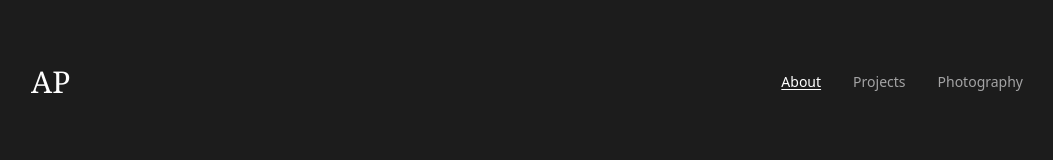
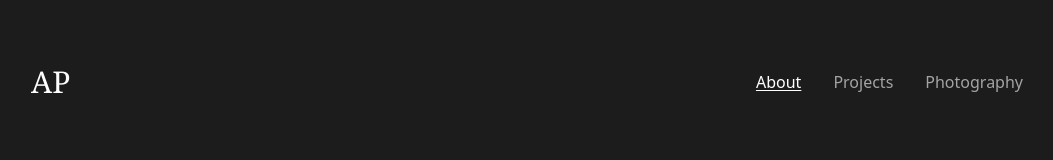
Before and after one commit to AbhinavPalacharla/palacharla.com, a Next.js app: page / in a window 1280 px wide. Shown: the top 160 px of the page, without its empty margins (113-1166 px from the left). Built offline with nearby package versions, Linux system fonts and the light colour scheme.

Commit message:
🛠 Fix nav text size

```diff
--- a/src/components/layout/Navbar.tsx
+++ b/src/components/layout/Navbar.tsx
@@ -24,7 +24,7 @@ const Navbar: React.FC = () => {
     <div className="flex flex-row items-center justify-between pt-8 pb-8 lg:pt-16 lg:pb-16">
       {/* <h1 className="font-serif text-3xl">Abhinav Palacharla</h1> */}
       <h1 className="font-serif text-3xl">AP</h1>
-      <div className="flex flex-row items-center gap-x-4 lg:gap-x-8 text-sm">
+      <div className="flex flex-row items-center gap-x-4 lg:gap-x-8 text-sm lg:text-base">
         <Route name="/" alias="About" />
         <Route name="/projects" alias="Projects" />
         <Route alias="Photography" />
```
